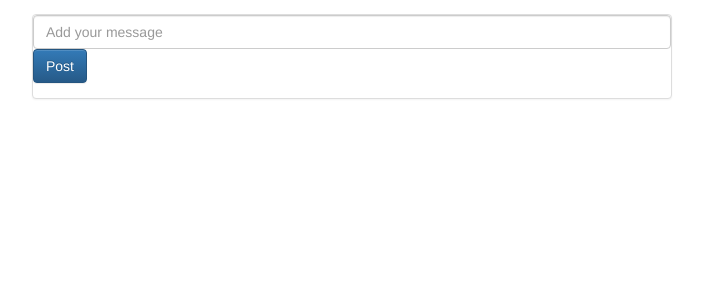
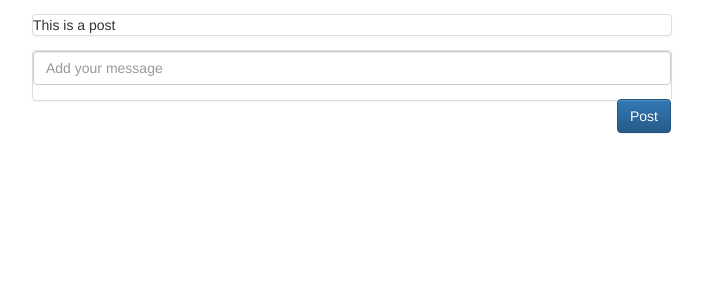
Before and after one commit to lfashby/react-messageboard_FGB, a React (Create React App) app in the folder messageboard/: page / in a window 1280 px wide. Shown: the top 300 px of the page, without its empty margins (288-991 px from the left). Built offline with nearby package versions, Linux system fonts and the light colour scheme.

Commit message:
added panel for post display

```diff
--- a/messageboard/src/App.css
+++ b/messageboard/src/App.css
@@ -1,4 +1,13 @@
-.jumbo {
+.post-submit-module {
+  margin: 1em 25%;
+}
+
+.message-post-button {
+  float: right;
+  margin-top: 1em;
+}
+
+.posts {
   margin: 1em 25%;
 }
 
--- a/messageboard/src/App.js
+++ b/messageboard/src/App.js
@@ -6,11 +6,12 @@ class App extends Component {
   render() {
     return (
       <div>
-      <Panel className="jumbo">
+        <Panel className="posts">This is a post</Panel>
+        <Panel className="post-submit-module">
           <form>
             <FormGroup>
               <FormControl type="text" placeholder="Add your message" />
-            <Button bsStyle="primary">Post</Button>
+              <Button bsStyle="primary" className="message-post-button">Post</Button>
             </FormGroup>
           </form>
         </Panel>
```
Lines whose indentation alone changed are shown as unchanged.
